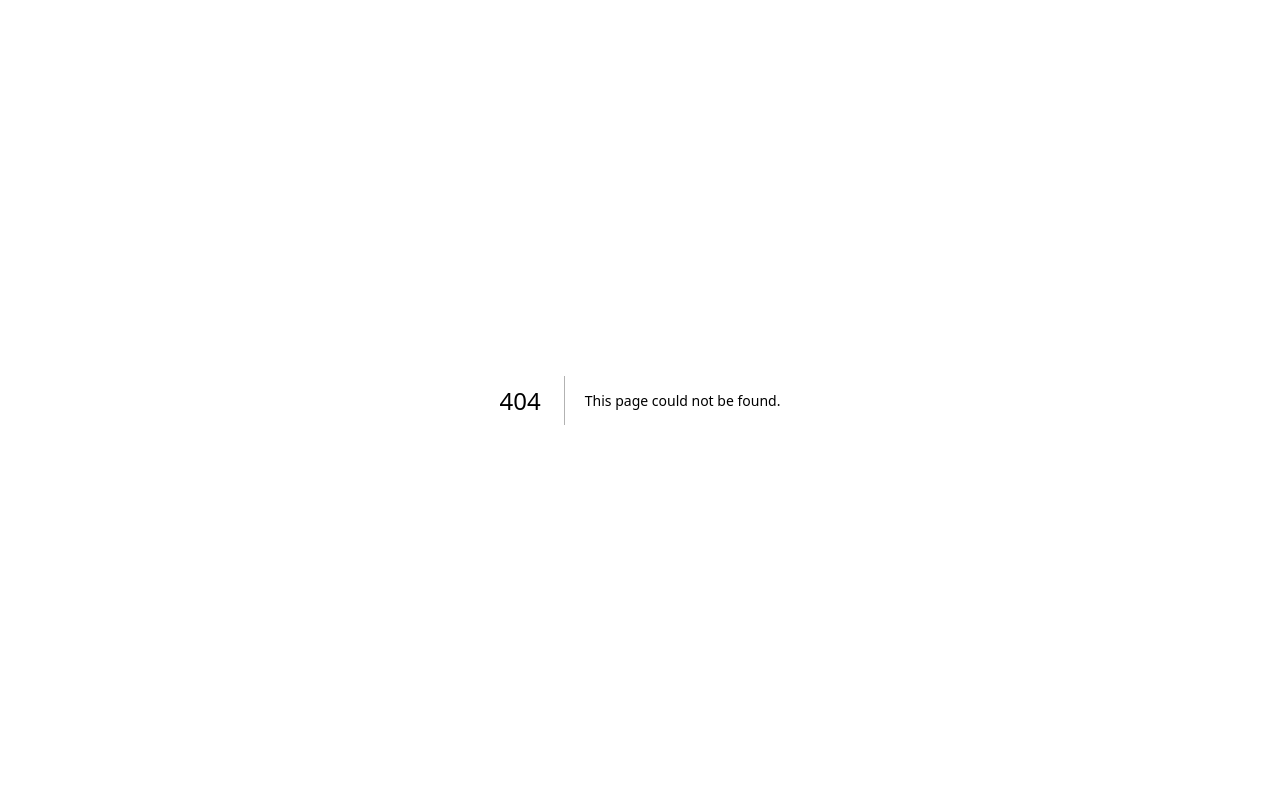
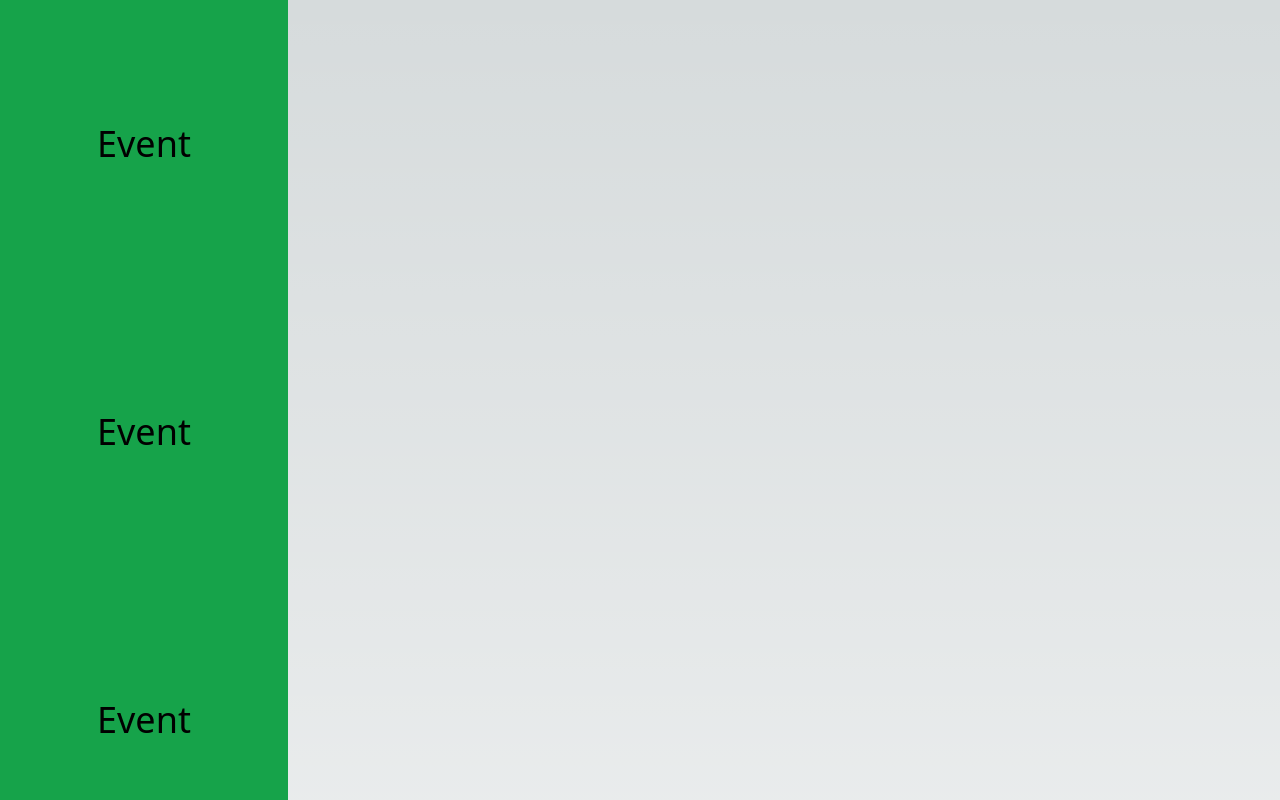
Before and after one commit to human-interaction-with-tecnologies/Inclue, a Next.js app: page /basics/events in a window 1280 px wide. Before the commit this address had no page. Shown: the top 800 px of the page. Built offline with nearby package versions, Linux system fonts and the light colour scheme.

Commit message:
basic event
basic event

```diff
--- /dev/null
+++ b/src/components/basics/Event.tsx
@@ -0,0 +1,14 @@
+export default function Event() {
+    let contador = 0
+    function incrementar() {
+        console.log(contador++)
+    }
+    return (
+        <div className={`
+        flex justify-center items-center
+        h-72 w-72 bg-green-600 text-4xl`
+        } onClick={incrementar}>
+            Event
+        </div>
+    )
+}
--- /dev/null
+++ b/src/pages/basics/events.tsx
@@ -0,0 +1,14 @@
+import Event from "@/components/basics/Event";
+
+export default function PageEvents() {
+    return (
+        <div>
+            <Event />
+            <Event />
+            <Event />
+            <Event />
+            <Event />
+            <Event />
+        </div>
+    )
+}
--- a/src/pages/index.tsx
+++ b/src/pages/index.tsx
@@ -7,8 +7,7 @@ const inter = Inter({ subsets: ['latin'] })
 export default function Home() {
   return (
     <main
-      className={`flex min-h-screen flex-col items-center justify-between p-24 ${inter.className}`}
->
+      className={`flex min-h-screen flex-col items-center justify-between p-24 ${inter.className}`}>
       <div>
       <Primary title="Primeiro Componente" content="Seja bem vindo(a)!"  />
       </div>
```
